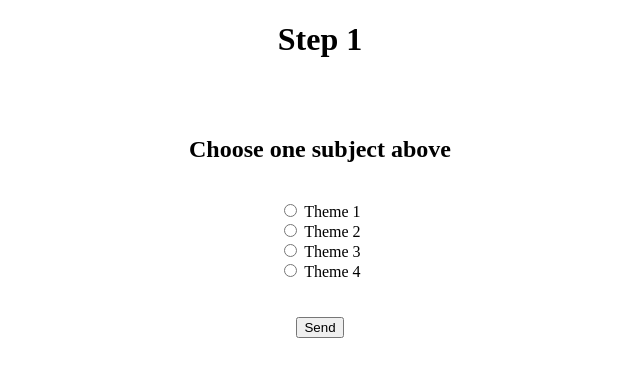
After one commit to Devsthink/NASA-Challenge, a PHP site: page /fanzine_part1.php in a window 1280 px wide. The commit adds this page. Shown: the top 377 px of the page, without its empty margins (320-960 px from the left). Run offline with PHP 8.4, Linux system fonts and the light colour scheme.

Commit message:
added step one of the fanzine

```diff
--- /dev/null
+++ b/fanzine_part1.php
@@ -0,0 +1,52 @@
+<?php
+    session_start();
+    $value = 0;
+    $_SESSION['newsession'] = $value;
+?>
+
+<!DOCTYPE html>
+<html lang="en">
+<head>
+    <meta charset="UTF-8">
+    <meta http-equiv="X-UA-Compatible" content="IE=edge">
+    <meta name="viewport" content="width=device-width, initial-scale=1.0">
+    <title>Step 1</title>
+</head>
+<body>
+    <center>
+        <h1>Step 1</h1>
+        <br><br>
+        <h2>Choose one subject above</h2>
+        <br>
+        <form action="./fanzine_part1.php" method="get">
+            <!-- it gona make the selecction -->
+            <input type="radio" name="subject" id="1" value="sub1">
+            <label for="sub1"> Theme 1 </label> <br>
+            <input type="radio" name="subject" id="2" value="sub2">
+            <label for="sub2"> Theme 2 </label> <br>
+            <input type="radio" name="subject" id="3" value="sub3">
+            <label for="sub3"> Theme 3 </label> <br>
+            <input type="radio" name="subject" id="4" value="sub4">
+            <label for="sub4"> Theme 4 </label> <br>
+
+            <br><br>
+            <input type="submit" value="Send" name="send">
+        </form>
+    </center>
+</body>
+</html>
+
+<?php
+    if(isset($_GET['send']) && $_GET['send']){
+        // Verifica si se presiono enviar y se selecciono una materia
+        if(isset($_GET['subject'])){
+            $_SESSION['newsession'] = $_GET['subject'];
+            // after of get the theme or subject, it opens a new page for the next step
+        }else{
+            echo "<center>
+                    <br><br>
+                    You need to choose one subject above
+                    </center>";
+        }
+    }
+?>
--- a/index.php
+++ b/index.php
@@ -74,7 +74,7 @@
               <br>The Roadshow brings family-friendly science activities, exhibits and public talks to communities throughout California, making comparisons between earthquakes and the marsquakes that InSight will try to detect.&nbsp;
             </p>
             <!-- Here is were the magic beagins -->
-            <a href="/" class="u-btn u-button-style u-btn-1">Accion</a>
+            <a href="./fanzine_part1.php" class="u-btn u-button-style u-btn-1">Accion</a>
           </div>
         </div>
         <div class="u-border-2 u-border-palette-3-base u-hidden-md u-hidden-sm u-hidden-xs u-line u-line-horizontal u-line-1"></div>
```
